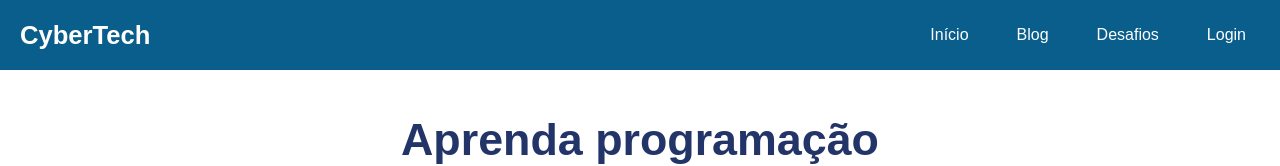
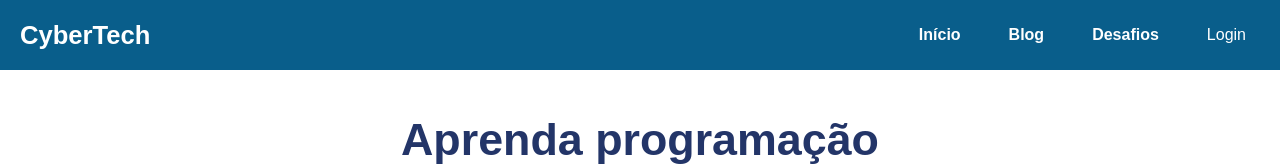
Before and after one commit to ErickEstavarenco/cyber-tech-, a React (Vite) app: page / in a window 1280 px wide. Shown: the top 166 px of the page. Built offline with nearby package versions, Linux system fonts and the light colour scheme; no server answers.

Commit message:
Implementado sistema de usabilidade no acesso de Admin.

```diff
--- a/src/components/Header.jsx
+++ b/src/components/Header.jsx
@@ -1,10 +1,14 @@
 import React, { useState, useEffect } from "react";
-import { Link, useNavigate, useLocation } from "react-router-dom"; // ⬅ add useLocation
+import { Link, useNavigate, useLocation } from "react-router-dom";
 import styles from "./Header.module.css";
 import { useAuth } from "../context/AuthContext";
 import { auth, db } from "../../FirebaseConfig";
 import { signOut } from "firebase/auth";
 import { doc, onSnapshot } from "firebase/firestore";
+
+// --- CONFIGURAÇÃO DE SEGURANÇA ---
+// Cole aqui o MESMO UID que você usou no ProtectedAdminRoute e nas Regras do Firebase
+const ADMIN_UID = "SswilmG3ZQPAfIfCaA4NohaKZzM2";
 
 const getFirstName = (fullName) => {
   if (!fullName) return '';
@@ -17,7 +21,10 @@ export default function Header() {
   const [userName, setUserName] = useState("");
   const { currentUser } = useAuth();
   const navigate = useNavigate();
-  const location = useLocation(); // ⬅ add
+  const location = useLocation();
+
+  // Verifica se o usuário logado é o administrador
+  const isAdmin = currentUser && currentUser.uid === ADMIN_UID;
 
   const toggleMenu = () => setMenuOpen(!menuOpen);
 
@@ -30,7 +37,6 @@ export default function Header() {
     }
   };
 
-  // ⬅ Função que faz o scroll quando clica no mesmo link
   const handleNavClick = (path) => {
     if (location.pathname === path) {
       window.scrollTo({ top: 0, behavior: "smooth" });
@@ -78,11 +84,41 @@ export default function Header() {
       </div>
 
       <nav className={`${styles.nav} ${menuOpen ? styles.open : ""}`}>
-        <Link to="/" onClick={() => handleNavClick("/")}>Início</Link>
+        <Link to="/" onClick={() => handleNavClick("/")}
+        style={{
+              fontWeight: 'bold',
+            }}>Início</Link>
 
-        <Link to="/blog" onClick={() => handleNavClick("/blog")}>Blog</Link>
+        <Link to="/blog" onClick={() => handleNavClick("/blog")}
+        style={{
+              fontWeight: 'bold',
+            }}>Blog</Link>
 
-        <Link to="/desafios" onClick={() => handleNavClick("/desafios")}>Desafios</Link>
+        <Link to="/desafios" onClick={() => handleNavClick("/desafios")}
+        style={{
+              fontWeight: 'bold',
+            }}>Desafios</Link>
+
+        {/* --- BOTÃO DE ADMIN (Visível apenas para o Admin logado) --- */}
+        {isAdmin && (
+          <Link
+            to="/admin"
+            onClick={() => handleNavClick("/admin")}
+            style={{
+              color: '#F0F0F0',
+              fontWeight: 'bold',
+              padding: '5px 10px',
+              borderRadius: '5px',
+              marginRight: '10px'
+            }}
+          >
+            Dashboard
+          </Link>
+        )}
+
+       {/*style={{
+              fontWeight: 'bold',
+            }}*/}
 
         {currentUser ? (
           <>
@@ -90,6 +126,10 @@ export default function Header() {
               to="/perfil"
               className={styles.profileButton}
               onClick={() => handleNavClick("/perfil")}
+
+              style={{
+              fontWeight: 'bold',
+            }}
             >
               Perfil
             </Link>
```
